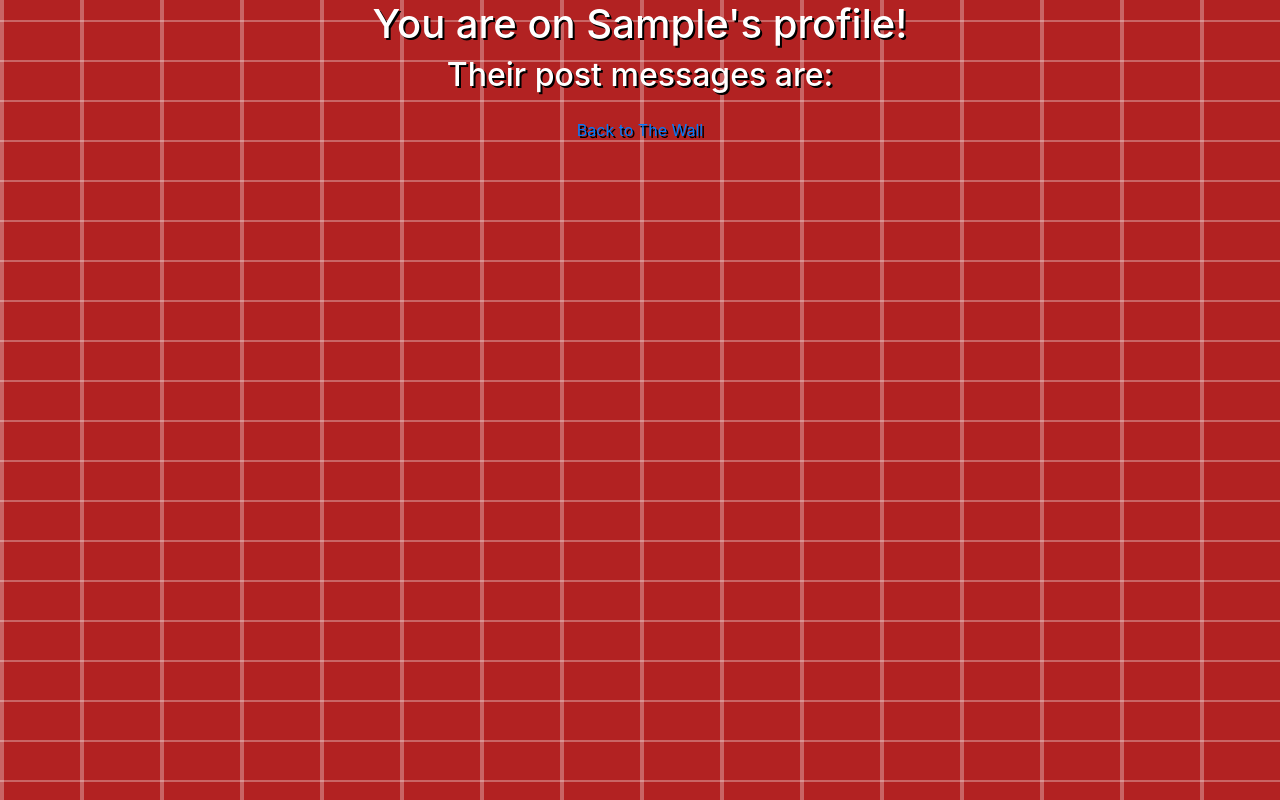
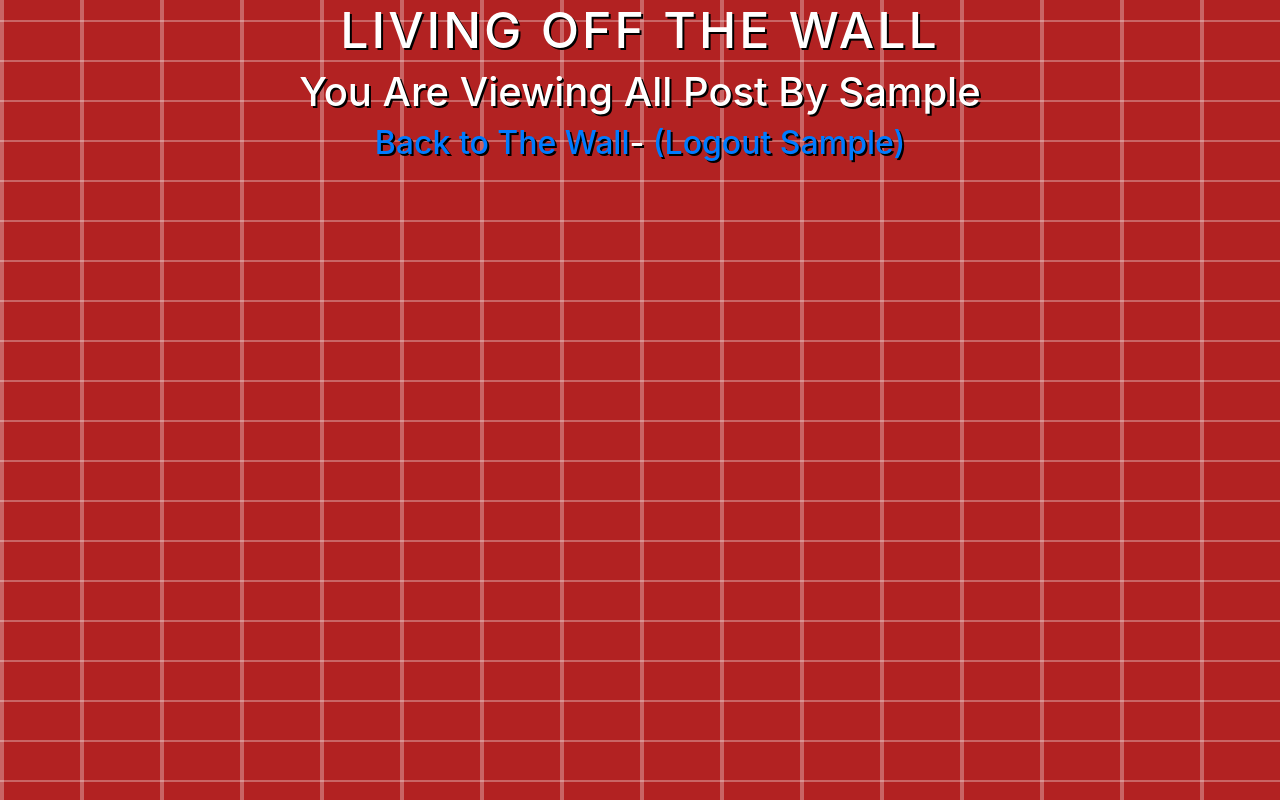
Before and after one commit to RevHam1/Living-Off-The-Wall-2, a Django app: template login/templates/login/profile.html in a window 1280 px wide. Run offline with Django 5.2, Linux system fonts and the light colour scheme; the template is opened without the code that fills it, so the values that code supplies are empty; the visitor is signed in with stand-in values (Sample User, id 1); some libraries are stand-ins or nearby versions.

Commit message:
added user post page

```diff
--- a/login/templates/login/profile.html
+++ b/login/templates/login/profile.html
@@ -16,14 +16,22 @@
   </head>
   <body>
     <div id="container">
-      <h1>You are on {{user.first_name}}'s profile!</h1>
-      <h2>Their post messages are:</h2>
-      <ul>
-        {% for post in user.messages.all %}
-        <li>{{post.content}}</li>
-        {% endfor %}
-      </ul>
-      <a href="/success">Back to The Wall</a>
+      <h1 class="title">LIVING OFF THE WALL</h1>
+
+      <h1>You Are Viewing All Post By {{user.first_name}}</h1>
+      <h2>
+        <a href="/success">Back to The Wall</a>-
+        <a href="/logout">(Logout {{ user.first_name }})</a>
+      </h2>
+      <br />
+
+      {% for post in user.messages.all %}
+      <div class="message container post2">
+        <hr class="jagged-hr" />
+        <h3 class="message">{{post.created_at|date:"F j, Y"}}</h3>
+        <h3 class="message container indent">{{post.content}}</h3>
+      </div>
+      {% endfor %}
     </div>
   </body>
 </html>
--- a/login/urls.py
+++ b/login/urls.py
@@ -14,8 +14,9 @@ urlpatterns = [
 
     path('create_comment', views.create_comm),
 
-    path('user/<int:user_id>', views.profile),
-    # # path('like/<int:id>', views.add_like),
+    # path('user/<int:user_id>', views.profile),
+    path('user/<int:user_id>/', views.profile, name='user_profile'),
+    # path('like/<int:id>', views.add_like),
     path('delete/<int:mess_id>', views.delete_mess),
     path('comm_delete/<int:comm_id>', views.delete_comm),
 
--- a/the_wall/settings.py
+++ b/the_wall/settings.py
@@ -9,6 +9,7 @@ https://docs.djangoproject.com/en/5.2/topics/settings/
 For the full list of settings and their values, see
 https://docs.djangoproject.com/en/5.2/ref/settings/
 """
+import os
 
 from pathlib import Path
 
@@ -56,7 +57,7 @@ ROOT_URLCONF = 'the_wall.urls'
 TEMPLATES = [
     {
         'BACKEND': 'django.template.backends.django.DjangoTemplates',
-        'DIRS': [],
+        'DIRS': [os.path.join(BASE_DIR, 'login/templates')],
         'APP_DIRS': True,
         'OPTIONS': {
             'context_processors': [
```
Also changed, not shown: login/templates/login/success.html (+9 -7 lines), login/views.py (+13 -4 lines).
